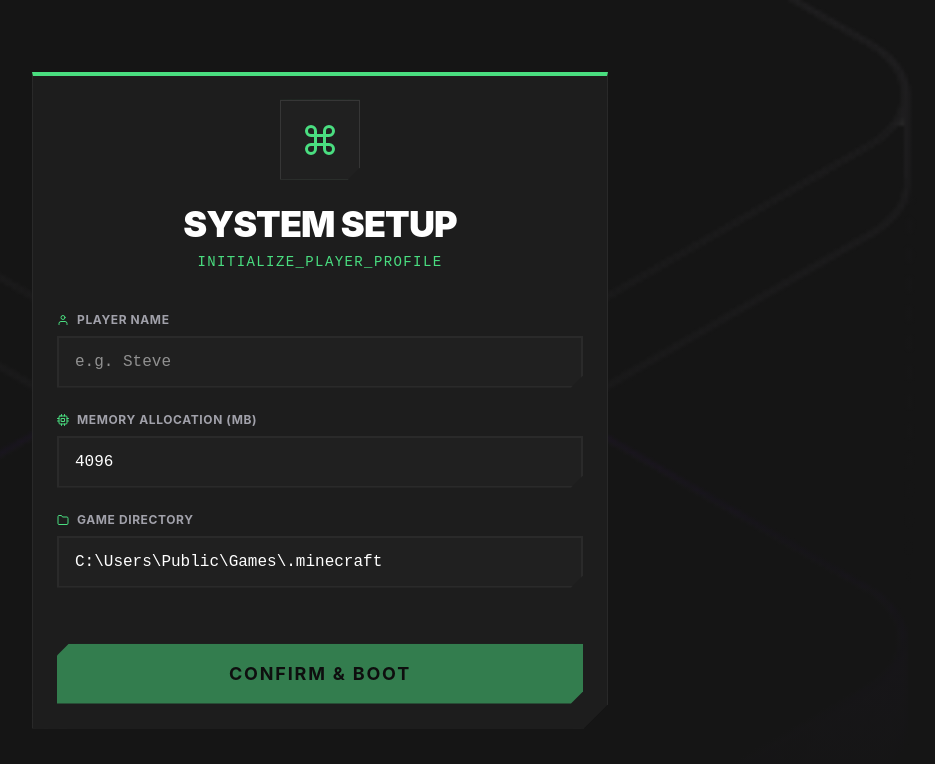
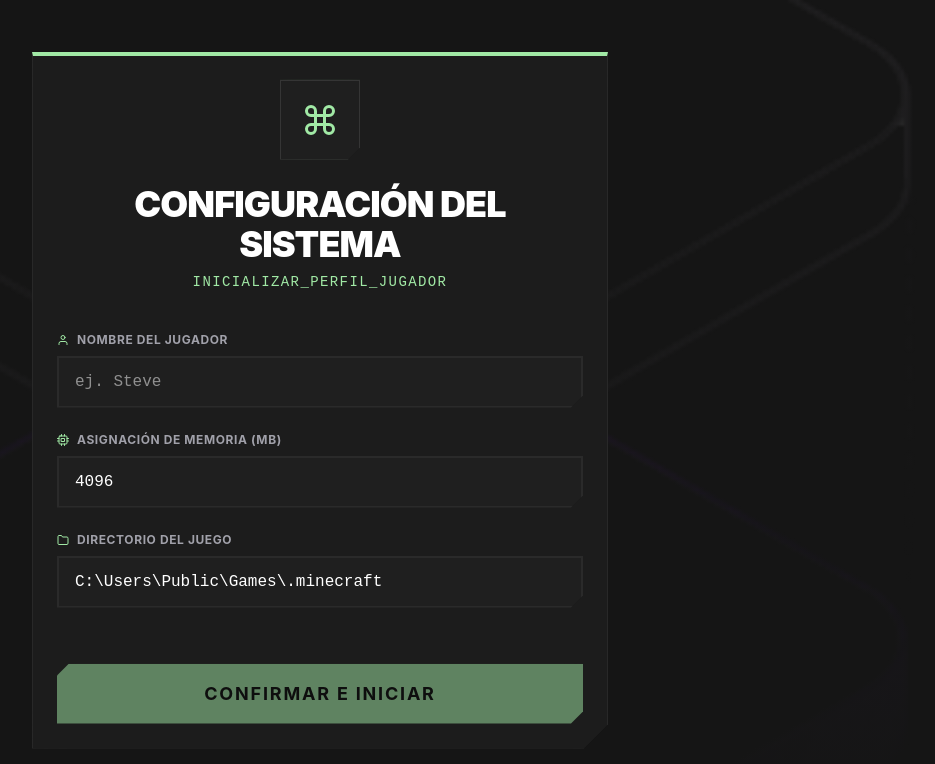
Before and after one commit to owellandry/mclaunch, a React (Vite) app in the folder react-ui/: page /onboarding in a window 1280 px wide. Shown: the top 764 px of the page, without its empty margins (320-1255 px from the left). Built offline with nearby package versions, Linux system fonts and the light colour scheme.

Commit message:
feat: ajustar paleta de colores y traducir interfaz al español

```diff
--- a/react-ui/src/index.css
+++ b/react-ui/src/index.css
@@ -30,7 +30,7 @@
   }
 
   .btn-primary {
-    @apply bg-primary text-black hover:bg-primaryHover transition-colors px-6 py-3 font-bold uppercase tracking-widest shadow-[0_0_20px_rgba(74,222,128,0.2)];
+    @apply bg-primary text-black hover:bg-primaryHover transition-colors px-6 py-3 font-bold uppercase tracking-widest shadow-[0_0_20px_#A1E9A533];
   }
 
   .btn-secondary {
--- a/react-ui/src/presentation/components/layout/Sidebar.tsx
+++ b/react-ui/src/presentation/components/layout/Sidebar.tsx
@@ -14,7 +14,7 @@ export function Sidebar() {
   return (
     <aside className="w-20 border-r border-white/5 flex flex-col items-center py-6 bg-surface/50 backdrop-blur-xl z-20">
       {/* Brand Icon */}
-      <div className="w-12 h-12 bg-primary text-black flex items-center justify-center shadow-[0_0_15px_rgba(74,222,128,0.4)] mb-8 mc-cutout-small">
+      <div className="w-12 h-12 bg-primary text-black flex items-center justify-center shadow-[0_0_15px_#A1E9A566] mb-8 mc-cutout-small">
         <FiTarget className="text-2xl" />
       </div>
 
@@ -34,7 +34,7 @@ export function Sidebar() {
                   : "text-textMuted hover:bg-white/5 hover:text-white rounded-xl"
               }`}
             >
-              <Icon className={`text-xl ${isActive ? "drop-shadow-[0_0_8px_rgba(74,222,128,0.8)]" : ""}`} />
+              <Icon className={`text-xl ${isActive ? "drop-shadow-[0_0_8px_#A1E9A5CC]" : ""}`} />
             </Link>
           );
         })}
--- a/react-ui/src/presentation/components/layout/Topbar.tsx
+++ b/react-ui/src/presentation/components/layout/Topbar.tsx
@@ -19,7 +19,7 @@ export function Topbar() {
           <FiSearch className="text-textMuted" />
           <input
             className="bg-transparent border-none outline-none text-sm text-white w-full placeholder-textMuted font-mono"
-            placeholder="Search..."
+            placeholder="Buscar..."
             readOnly
           />
         </div>
--- a/react-ui/src/presentation/components/ui/SectionTitle.tsx
+++ b/react-ui/src/presentation/components/ui/SectionTitle.tsx
@@ -12,7 +12,7 @@ export function SectionTitle({ eyebrow, title, subtitle, icon, action }: Section
   return (
     <div className="flex items-start justify-between mb-6">
       <div className="flex items-start gap-4">
-        <div className="p-3 bg-surfaceLight border border-white/10 text-primary text-xl mc-cutout-small shadow-[0_0_15px_rgba(74,222,128,0.1)]">
+        <div className="p-3 bg-surfaceLight border border-white/10 text-primary text-xl mc-cutout-small shadow-[0_0_15px_#A1E9A51A]">
           {icon}
         </div>
         <div>
--- a/react-ui/src/presentation/pages/Dashboard.tsx
+++ b/react-ui/src/presentation/pages/Dashboard.tsx
@@ -7,16 +7,16 @@ const INSTALLATIONS = [
   {
     id: "aurora",
     label: "Vanilla 1.20.1",
-    channel: "Release",
-    vibe: "Survival",
-    description: "Explore your own unique world, survive the night, and create anything you can imagine!",
+    channel: "Lanzamiento",
+    vibe: "Supervivencia",
+    description: "¡Explora tu propio mundo único, sobrevive a la noche y crea cualquier cosa que puedas imaginar!",
   },
   {
     id: "pulse",
     label: "OptiFine 1.19.4",
-    channel: "Modded",
-    vibe: "Creative",
-    description: "Enhanced graphics, shaders, and performance tweaks for the ultimate building experience.",
+    channel: "Modificado",
+    vibe: "Creativo",
+    description: "Gráficos mejorados, shaders y ajustes de rendimiento para la mejor experiencia de construcción.",
   },
 ];
 
@@ -39,7 +39,7 @@ export function Dashboard() {
 
         {/* Top Nav (Optional, matching image 1's pill buttons) */}
         <div className="absolute top-6 left-1/2 -translate-x-1/2 flex gap-2">
-          {['GAMES', 'SHOP', 'COMMUNITY', 'SUPPORT'].map(nav => (
+          {['JUEGOS', 'TIENDA', 'COMUNIDAD', 'SOPORTE'].map(nav => (
             <div key={nav} className="px-5 py-1.5 border border-white/20 rounded-full text-white text-xs font-bold tracking-wider backdrop-blur-md bg-black/20 hover:bg-white/10 cursor-pointer transition-colors">
               {nav}
             </div>
@@ -48,7 +48,7 @@ export function Dashboard() {
 
         {/* Bottom Content */}
         <div className="absolute bottom-10 left-10 max-w-xl">
-          <span className="px-3 py-1 bg-primary text-black text-[10px] font-black uppercase tracking-widest mb-4 inline-block mc-cutout-small shadow-[0_0_10px_rgba(74,222,128,0.5)]">
+          <span className="px-3 py-1 bg-primary text-black text-[10px] font-black uppercase tracking-widest mb-4 inline-block mc-cutout-small shadow-[0_0_10px_#A1E9A580]">
             {selectedInstall.channel}
           </span>
           <h1 className="text-5xl font-black text-white mb-3 uppercase tracking-tight leading-none drop-shadow-xl">
@@ -67,9 +67,9 @@ export function Dashboard() {
           <Button
             onClick={launch}
             disabled={isRunning}
-            className={`py-4 px-10 text-lg shadow-[0_0_20px_rgba(74,222,128,0.2)] ${isRunning ? 'opacity-50 cursor-not-allowed' : ''}`}
+            className={`py-4 px-10 text-lg shadow-[0_0_20px_#A1E9A533] ${isRunning ? 'opacity-50 cursor-not-allowed' : ''}`}
           >
-            {isRunning ? 'LAUNCHING...' : "LET'S EXPLORE"}
+            {isRunning ? 'INICIANDO...' : "EXPLORAR"}
             {!isRunning && <FiPlay className="ml-2 fill-current" />}
           </Button>
         </div>
@@ -78,7 +78,7 @@ export function Dashboard() {
       {/* Bottom Panels */}
       <div className="grid grid-cols-3 gap-6 flex-1 min-h-0">
         <Card className="flex flex-col">
-          <h3 className="text-xs font-bold text-textMuted uppercase tracking-wider mb-4">Weekly Activity</h3>
+          <h3 className="text-xs font-bold text-textMuted uppercase tracking-wider mb-4">Actividad Semanal</h3>
           <div className="flex items-end gap-2 h-20 mb-3 mt-auto">
             {[40, 70, 30, 90, 50, 20, 100].map((h, i) => (
               <div key={i} className="flex-1 bg-surface relative group h-full">
@@ -90,32 +90,32 @@ export function Dashboard() {
             ))}
           </div>
           <div className="flex justify-between text-[10px] text-textMuted font-mono px-1">
-            <span>S</span><span>M</span><span>T</span><span>W</span><span>T</span><span>F</span><span>S</span>
+            <span>D</span><span>L</span><span>M</span><span>X</span><span>J</span><span>V</span><span>S</span>
           </div>
           <button className="w-full mt-4 py-2 bg-surface text-xs font-bold text-white hover:bg-white/10 transition-colors uppercase tracking-wider mc-cutout-small">
-            View Full Activity
+            Ver Actividad Completa
           </button>
         </Card>
 
         <Card className="flex flex-col">
-          <h3 className="text-xs font-bold text-textMuted uppercase tracking-wider mb-4">Your Stats</h3>
+          <h3 className="text-xs font-bold text-textMuted uppercase tracking-wider mb-4">Tus Estadísticas</h3>
           <div className="grid grid-cols-2 gap-4 flex-1">
             <div className="bg-surface/50 p-4 flex flex-col justify-center items-center border border-white/5 mc-cutout-small">
               <span className="text-3xl font-black text-white mb-1">66<span className="text-primary text-lg">%</span></span>
-              <span className="text-[10px] text-textMuted uppercase tracking-widest">Win Rate</span>
+              <span className="text-[10px] text-textMuted uppercase tracking-widest text-center">Tasa de Victoria</span>
             </div>
             <div className="bg-surface/50 p-4 flex flex-col justify-center items-center border border-white/5 mc-cutout-small">
               <span className="text-3xl font-black text-white mb-1">3.15</span>
-              <span className="text-[10px] text-textMuted uppercase tracking-widest">KDA</span>
+              <span className="text-[10px] text-textMuted uppercase tracking-widest text-center">KDA</span>
             </div>
           </div>
           <button className="w-full mt-4 py-2 bg-surface text-xs font-bold text-white hover:bg-white/10 transition-colors uppercase tracking-wider mc-cutout-small">
-            View Stats
+            Ver Estadísticas
           </button>
         </Card>
 
         <Card className="flex flex-col">
-          <h3 className="text-xs font-bold text-textMuted uppercase tracking-wider mb-4">Quick Switch</h3>
+          <h3 className="text-xs font-bold text-textMuted uppercase tracking-wider mb-4">Cambio Rápido</h3>
           <div className="flex flex-col gap-3 flex-1 overflow-y-auto pr-2">
             {INSTALLATIONS.map(inst => (
               <div
@@ -131,7 +131,7 @@ export function Dashboard() {
                   <h4 className="font-bold text-white text-sm uppercase">{inst.label}</h4>
                   <span className="text-[10px] text-textMuted uppercase tracking-wider">{inst.vibe}</span>
                 </div>
-                <div className={`w-3 h-3 ${selectedInstallId === inst.id ? 'bg-primary shadow-[0_0_10px_rgba(74,222,128,0.8)]' : 'bg-surface border border-white/20'}`} style={{ clipPath: 'polygon(3px 0, 100% 0, 100% calc(100% - 3px), calc(100% - 3px) 100%, 0 100%, 0 3px)' }} />
+                <div className={`w-3 h-3 ${selectedInstallId === inst.id ? 'bg-primary shadow-[0_0_10px_#A1E9A5CC]' : 'bg-surface border border-white/20'}`} style={{ clipPath: 'polygon(3px 0, 100% 0, 100% calc(100% - 3px), calc(100% - 3px) 100%, 0 100%, 0 3px)' }} />
               </div>
             ))}
           </div>
--- a/react-ui/src/presentation/pages/Library.tsx
+++ b/react-ui/src/presentation/pages/Library.tsx
@@ -12,7 +12,7 @@ const INSTALLATIONS = [
 export function Library() {
   return (
     <div className="flex flex-col gap-8 pb-8">
-      <Card className="border-primary/20 shadow-[0_0_30px_rgba(74,222,128,0.05)] relative overflow-hidden">
+      <Card className="border-primary/20 shadow-[0_0_30px_#A1E9A50D] relative overflow-hidden">
         <div className="absolute right-0 top-0 w-64 h-64 bg-primary/5 rounded-full blur-[100px] pointer-events-none" />
         <SectionTitle
           eyebrow="Biblioteca"
@@ -30,13 +30,13 @@ export function Library() {
             <div key={inst.id} className="bg-surfaceLight/40 border border-white/10 p-6 hover:bg-surface/80 hover:border-primary/30 transition-all group mc-cutout">
               <div className="flex justify-between items-center mb-4">
                 <span className="text-xs font-bold px-3 py-1 bg-white/5 text-textMuted uppercase tracking-wider mc-cutout-small">{inst.channel}</span>
-                <span className="w-2 h-2 bg-primary shadow-[0_0_8px_rgba(74,222,128,0.8)] opacity-0 group-hover:opacity-100 transition-opacity" />
+                <span className="w-2 h-2 bg-primary shadow-[0_0_8px_#A1E9A5CC] opacity-0 group-hover:opacity-100 transition-opacity" />
               </div>
               <h3 className="text-xl font-black text-white mb-2 uppercase tracking-tight">{inst.label}</h3>
               <p className="text-sm text-textMuted mb-6 min-h-[60px]">{inst.desc}</p>
               <div className="flex items-center justify-between">
                 <span className="text-[10px] text-primary/80 uppercase tracking-widest font-bold">{inst.vibe}</span>
-                <span className="text-[10px] text-black bg-primary px-2 py-0.5 font-bold uppercase tracking-widest mc-cutout-small">Ready</span>
+                <span className="text-[10px] text-black bg-primary px-2 py-0.5 font-bold uppercase tracking-widest mc-cutout-small">Listo</span>
               </div>
             </div>
           ))}
@@ -52,14 +52,14 @@ export function Library() {
             icon={<FiCompass />}
           />
           <div className="space-y-4">
-            {["Collection Nebula", "World vault", "Mod presets"].map((item, i) => (
+            {["Colección Nebula", "Bóveda de mundos", "Ajustes de mods"].map((item, i) => (
               <div key={i} className="flex items-center gap-4 p-4 bg-surface/30 border border-white/5 mc-cutout-small">
                 <div className="w-10 h-10 bg-surface border border-white/10 flex items-center justify-center text-primary mc-cutout-small">
                   <FiCompass />
                 </div>
                 <div>
                   <h4 className="text-white font-bold uppercase tracking-wider text-sm">{item}</h4>
-                  <p className="text-xs text-textMuted font-mono">Work in progress</p>
+                  <p className="text-xs text-textMuted font-mono">Trabajo en progreso</p>
                 </div>
               </div>
             ))}
--- a/react-ui/src/presentation/pages/Onboarding.tsx
+++ b/react-ui/src/presentation/pages/Onboarding.tsx
@@ -29,17 +29,17 @@ export function Onboarding() {
       <div className="w-full max-w-xl z-10 relative">
         <Card className="border-t-4 border-t-primary shadow-2xl">
           <div className="text-center mb-10">
-            <div className="w-20 h-20 bg-surface border border-white/10 text-primary mx-auto mb-6 flex items-center justify-center mc-cutout-small shadow-[0_0_20px_rgba(74,222,128,0.2)]">
+            <div className="w-20 h-20 bg-surface border border-white/10 text-primary mx-auto mb-6 flex items-center justify-center mc-cutout-small shadow-[0_0_20px_#A1E9A533]">
               <FiCommand className="text-4xl" />
             </div>
-            <h1 className="text-4xl font-black text-white mb-2 uppercase tracking-tight">System Setup</h1>
-            <p className="text-primary font-mono text-sm tracking-widest uppercase">INITIALIZE_PLAYER_PROFILE</p>
+            <h1 className="text-4xl font-black text-white mb-2 uppercase tracking-tight">Configuración del Sistema</h1>
+            <p className="text-primary font-mono text-sm tracking-widest uppercase">INICIALIZAR_PERFIL_JUGADOR</p>
           </div>
 
           <form onSubmit={handleSubmit} className="space-y-6">
             <div className="space-y-2">
               <label className="text-xs font-bold text-textMuted uppercase tracking-wider flex items-center gap-2">
-                <FiUser className="text-primary" /> Player Name
+                <FiUser className="text-primary" /> Nombre del Jugador
               </label>
               <input
                 type="text"
@@ -48,13 +48,13 @@ export function Onboarding() {
                 value={username}
                 onChange={(e) => setUsername(e.target.value)}
                 className="input-field w-full"
-                placeholder="e.g. Steve"
+                placeholder="ej. Steve"
               />
             </div>
 
             <div className="space-y-2">
               <label className="text-xs font-bold text-textMuted uppercase tracking-wider flex items-center gap-2">
-                <FiCpu className="text-primary" /> Memory Allocation (MB)
+                <FiCpu className="text-primary" /> Asignación de Memoria (MB)
               </label>
               <input
                 type="number"
@@ -69,7 +69,7 @@ export function Onboarding() {
 
             <div className="space-y-2">
               <label className="text-xs font-bold text-textMuted uppercase tracking-wider flex items-center gap-2">
-                <FiFolder className="text-primary" /> Game Directory
+                <FiFolder className="text-primary" /> Directorio del Juego
               </label>
               <input
                 type="text"
@@ -85,7 +85,7 @@ export function Onboarding() {
               className="w-full py-4 text-lg mt-8"
               disabled={username.trim().length < 3}
             >
-              Confirm & Boot
+              Confirmar e Iniciar
             </Button>
           </form>
         </Card>
--- a/react-ui/src/presentation/pages/Servers.tsx
+++ b/react-ui/src/presentation/pages/Servers.tsx
@@ -4,15 +4,15 @@ import { SectionTitle } from "../components/ui/SectionTitle";
 import { Button } from "../components/ui/Button";
 
 const SERVERS = [
-  { name: "Atlas Realm", ping: "34 ms", mode: "Eventos", desc: "Temporada neon con hub social curado." },
-  { name: "Northwatch", ping: "58 ms", mode: "Survival", desc: "Ambiente calmado con builder tools visibles." },
-  { name: "Forge District", ping: "21 ms", mode: "Creative", desc: "Lobby premium con parcelas y backups mock." },
+  { name: "Atlas Realm", ping: "34 ms", mode: "Eventos", desc: "Temporada neón con hub social curado." },
+  { name: "Northwatch", ping: "58 ms", mode: "Supervivencia", desc: "Ambiente calmado con herramientas de construcción." },
+  { name: "Forge District", ping: "21 ms", mode: "Creativo", desc: "Lobby premium con parcelas y backups mock." },
 ];
 
 export function Servers() {
   return (
     <div className="flex flex-col gap-8 pb-8">
-      <Card className="border-primary/20 shadow-[0_0_30px_rgba(74,222,128,0.05)]">
+      <Card className="border-primary/20 shadow-[0_0_30px_#A1E9A50D]">
         <SectionTitle
           eyebrow="Multijugador"
           title="Lounge de Servidores"
@@ -20,7 +20,7 @@ export function Servers() {
           icon={<FiRadio />}
           action={
             <Button variant="secondary" icon={<FiZap />}>
-              Join queue
+              Unirse a la cola
             </Button>
           }
         />
@@ -35,8 +35,8 @@ export function Servers() {
               <div className="flex justify-between items-center pt-4 border-t border-white/5">
                 <span className="text-[10px] uppercase tracking-widest text-textMuted font-bold">{srv.mode}</span>
                 <div className="flex items-center gap-2">
-                  <span className="w-2 h-2 bg-primary shadow-[0_0_8px_rgba(74,222,128,0.8)] mc-cutout-small" />
-                  <span className="text-[10px] uppercase tracking-widest font-bold text-white">Online</span>
+                  <span className="w-2 h-2 bg-primary shadow-[0_0_8px_#A1E9A5CC] mc-cutout-small" />
+                  <span className="text-[10px] uppercase tracking-widest font-bold text-white">En línea</span>
                 </div>
               </div>
             </div>
--- a/react-ui/src/presentation/pages/Settings.tsx
+++ b/react-ui/src/presentation/pages/Settings.tsx
@@ -29,7 +29,7 @@ export function Settings() {
               icon={<FiSliders />}
               action={
                 <Button onClick={handleSave} icon={<FiSave />} className={isSaved ? "bg-primary text-black" : "btn-secondary mc-button-cutout"}>
-                  {isSaved ? "Guardado" : "Guardar Cambios"}
+                  {isSaved ? "GUARDADO" : "GUARDAR CAMBIOS"}
                 </Button>
               }
             />
--- a/react-ui/tailwind.config.js
+++ b/react-ui/tailwind.config.js
@@ -8,12 +8,12 @@ export default {
     extend: {
       colors: {
         background: '#151515',
-        surface: '#202020',
+        surface: '#1F1F1F',
         surfaceLight: '#2a2a2a',
-        primary: '#4ade80', // Minecraft green
-        primaryHover: '#22c55e',
-        secondary: '#3f3f46',
-        textMain: '#ffffff',
+        primary: '#A1E9A5',
+        primaryHover: '#8ad18e',
+        secondary: '#D84136',
+        textMain: '#FFFFFF',
         textMuted: '#a1a1aa',
       },
       fontFamily: {
```
